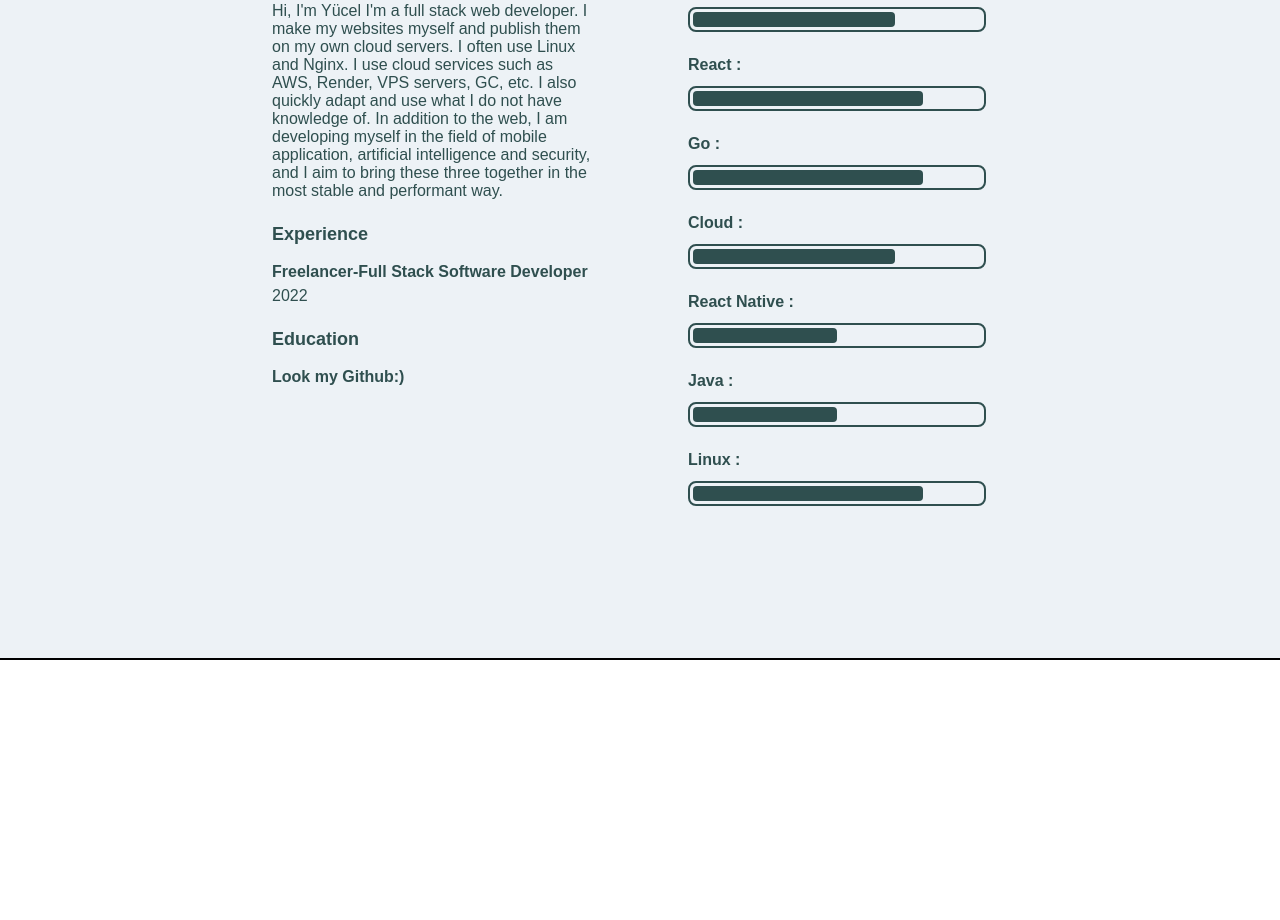
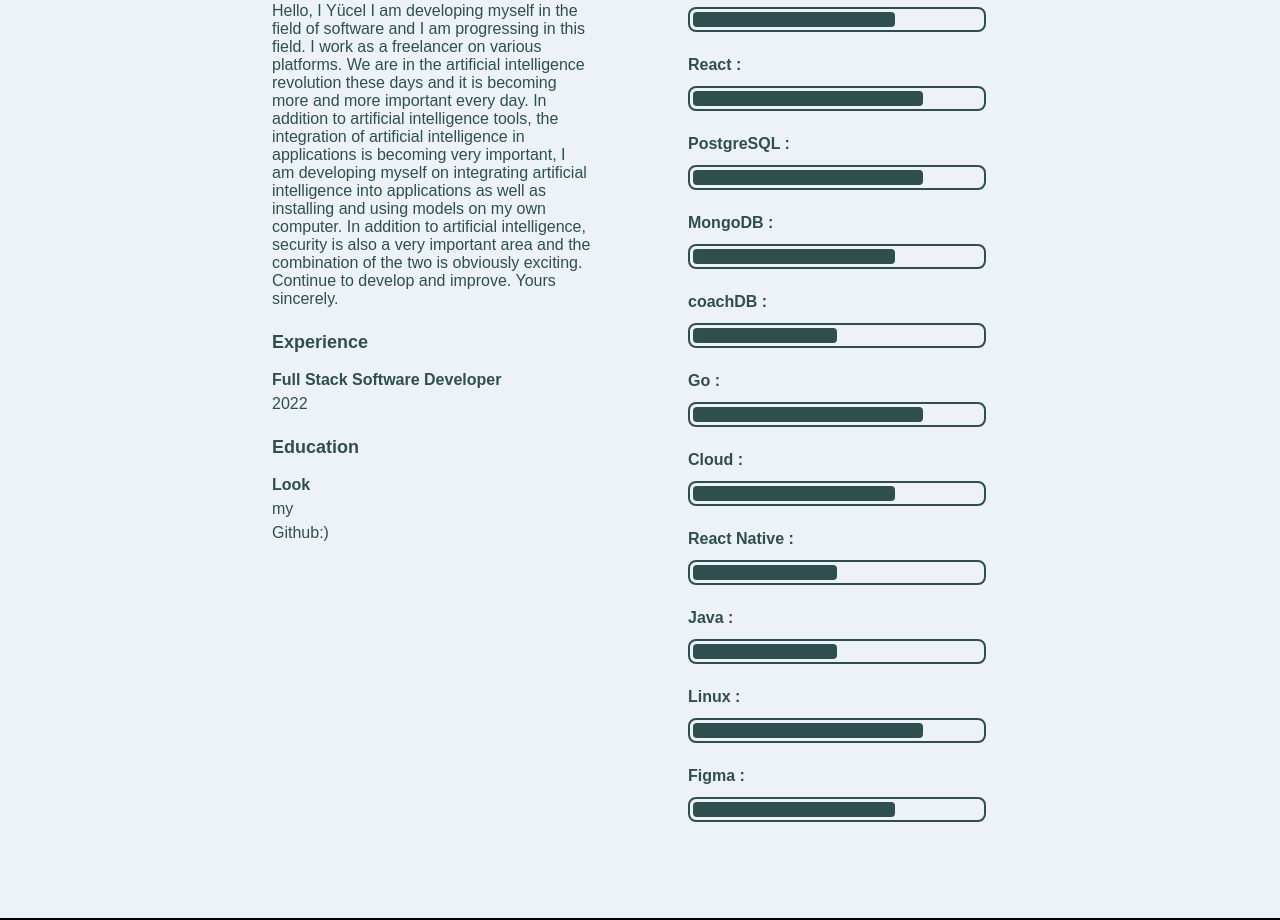
Before and after one commit to codingewer/codingewer1, a React (Create React App) app: page / in a window 1280 px wide. Shown: the part 1140-2060 px from the top of the page. Before the commit the page ends 1800 px from the top, so only its background shows below. Built offline with nearby package versions, Linux system fonts and the light colour scheme.

Commit message:
Update Home.jsx

```diff
--- a/src/Pages/Home.jsx
+++ b/src/Pages/Home.jsx
@@ -34,44 +34,53 @@ function Home() {
     { id: 1, name: "HTML", level: "90%", color: "darkslategrey" },
     { id: 2, name: "CSS", level: "90%", color: "darkslategrey" },
     { id: 3, name: "Javascript", level: "70%", color: "darkslategrey" },
-    { id: 4, name: "React", level: "80%", color: "darkslategrey" },
-    { id: 4, name: "Go", level: "80%", color: "darkslategrey" },
-    { id: 4, name: "Cloud", level: "70%", color: "darkslategrey" },
-    { id: 4, name: "React Native", level: "50%", color: "darkslategrey" },
-    { id: 4, name: "Java", level: "50%", color: "darkslategrey" },
-    { id: 4, name: "Linux", level: "80%", color: "darkslategrey" },
+    { id: 5, name: "React", level: "80%", color: "darkslategrey" },
+    { id: 6, name: "PostgreSQL", level: "80%", color: "darkslategrey" },
+    { id: 7, name: "MongoDB", level: "70%", color: "darkslategrey" },
+    { id: 8, name: "coachDB", level: "50%", color: "darkslategrey" },
+    { id: 9, name: "Go", level: "80%", color: "darkslategrey" },
+    { id: 10, name: "Cloud", level: "70%", color: "darkslategrey" },
+    { id: 11, name: "React Native", level: "50%", color: "darkslategrey" },
+    { id: 12, name: "Java", level: "50%", color: "darkslategrey" },
+    { id: 13, name: "Linux", level: "80%", color: "darkslategrey" },
+    { id: 14, name: "Figma", level: "70%", color: "darkslategrey" },
   ];
 
   const details = {
     id: 1,
     name: "Yucel Atli",
     content: {
-      age: "19",
+      age: "22",
       email: "yatli5645@gmail.com",
       phone: "+90 505 804 48 18",
-      github:"https://github.com/codingewer"
+      github: "https://github.com/codingewer",
     },
   };
 
-  const bio =
- `
-    Hi, I'm Yücel I'm a full stack web developer. I make my websites myself and publish them on my own cloud servers.
-
-    I often use Linux and Nginx. I use cloud services such as AWS, Render, VPS servers, GC, etc. I also quickly adapt and use what I do not have knowledge of.
-
-   In addition to the web, I am developing myself in the field of mobile application, artificial intelligence and security, and I aim to bring these three together in the most stable and performant way.
+  const bio = `
+  Hello, I Yücel I am developing myself in the field of
+  software and I am progressing in this field. I
+   work as a freelancer on various platforms.
+ We are in the artificial intelligence revolution these days and it is
+ becoming more and more important every day.
+ In addition to artificial intelligence tools, the
+ integration of artificial intelligence in applications is becoming very important,
+ I am developing myself on integrating artificial intelligence
+ into applications as well as installing and using models on my own computer.
+ In addition to artificial intelligence, security is also a very
+ important area and the combination of the two is obviously exciting.
+ Continue to develop and improve. Yours sincerely.
    `;
   const education = [
     {
       id: 1,
-      name: "Look my Github:)",
-      degree: "",
-      year: "",
-    }
+      name: "Look",
+      degree: "my",
+      year: "Github:)",
+    },
   ];
   const experience = [
-    { id: 1, position: "Freelancer-Full Stack Software Developer", year: "2022" }
-
+    { id: 1, position: "Full Stack Software Developer", year: "2022" },
   ];
   return (
     <div className="home-page">
@@ -80,7 +89,7 @@ function Home() {
           <div className="texts">
             <span style={{ fontWeight: 700 }}>Codin|gewer,</span>
             <span style={{ fontWeight: 400, textWrap: "wrap" }}>
-            Suitable for your needs
+              Suitable for your needs
             </span>
             <span style={{ fontWeight: 700 }}> Mobile & Web</span>
             <span style={{ fontWeight: 400 }}>Apps</span>
@@ -93,7 +102,9 @@ function Home() {
                   <img src={url.iconUrl} alt={url.name} />
                 </a>
               ))}
-              <a className="link" href="#cv">My CV</a>
+              <a className="link" href="#cv">
+                My CV
+              </a>
             </div>
           </div>
         </div>
@@ -106,7 +117,13 @@ function Home() {
               <span className="cv-item-subtitle">Email:</span>
               <span className="cv-item-parag">{details.content.email}</span>
               <span className="cv-item-subtitle">Github:</span>
-              <a target="_blank" className="cv-item-parag" href={details.content.github} >{details.content.github}</a>
+              <a
+                target="_blank"
+                className="cv-item-parag"
+                href={details.content.github}
+              >
+                {details.content.github}
+              </a>
             </div>
             <div className="cv-details-item">
               <span className="cv-item-title">Bio</span>
@@ -133,7 +150,7 @@ function Home() {
             </div>
           </div>
           <div className="skils-container">
-          <span className="cv-item-title">Skills</span>
+            <span className="cv-item-title">Skills</span>
             {skils.map((skil, index) => (
               <div key={index} className="skils-item">
                 <span>{skil.name} :</span>
```
